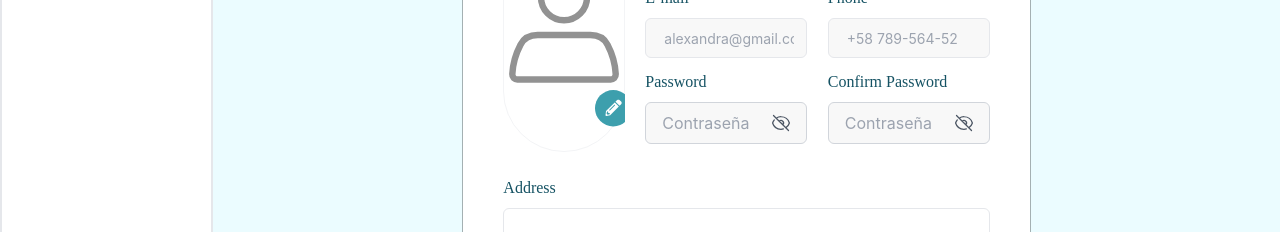
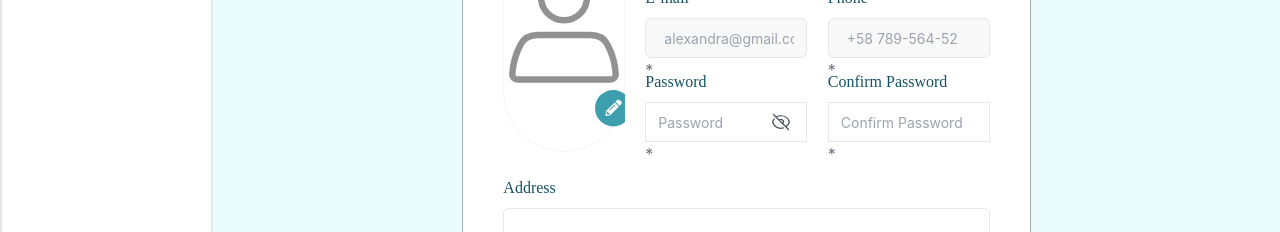
Before and after one commit to EliasRuutu/PetWebsite_frontend, a React (Create React App) app: page /registerNewClient in a window 1280 px wide. Shown: the part 396-628 px from the top of the page. Built offline with nearby package versions, Linux system fonts and the light colour scheme.

Commit message:
complete the function to confirm the password

```diff
--- a/package.json
+++ b/package.json
@@ -24,6 +24,7 @@
     "react-date-picker": "^11.0.0",
     "react-dom": "^18.2.0",
     "react-fontawesome": "^1.7.1",
+    "react-hook-form": "^7.51.4",
     "react-phone-input-2": "^2.15.1",
     "react-qr-code": "^2.0.12",
     "react-redux": "^9.1.1",
--- a/src/CreateAccount/Panels/PanelForPet.jsx
+++ b/src/CreateAccount/Panels/PanelForPet.jsx
@@ -61,18 +61,13 @@
       axios
         .get(`${process.env.REACT_APP_Pet_Backend_Url}/getPetByTag/${urlParams.IdTagNumber}`)
         .then((response) => {
-          setCurrnetPet(response.data.pet);
+          const petInfo = response.data.pet;
+          setCurrnetPet(petInfo);
           // setFile
         })
         .catch((error) => {});
     }
   }, [urlParams.IdTagNumber])
-  // React.useEffect(() => {
-  //   let petNumber = (petsInfo.length + 1).toString().padStart(7, "0");
-  //   setPetsNumber(petNumber);
-
-  //   setNewPet({ ...newPet, idTag: "PT" + petNumber });
-  // }, [petsInfo]);
 
   React.useEffect(() => {
     let unassignedList = [];
--- a/src/ProfileUpdate/RegisterNewClient.jsx
+++ b/src/ProfileUpdate/RegisterNewClient.jsx
@@ -15,12 +15,21 @@
 import LeftSidePanel from "../components/LeftSidePanel1";
 import { toast } from "react-toastify";
 import { useNavigate } from "react-router-dom";
-// import {showToast} from "../utils/showToast";
-
-// import PhoneInput from "react-phone-input-2";
-// import "react-phone-input-2/lib/style.css";
+import { useForm } from "react-hook-form";
 
 const RegisterNewClient = () => {
+  const {
+    register,
+    handleSubmit,
+    watch,
+    formState: { errors },
+  } = useForm();
+  const password = watch("password", "");
+  const [isPasswordVisible, setIsPasswordVisible] = useState(false);
+  const togglePasswordVisibility = () => {
+    setIsPasswordVisible((prevState) => !prevState);
+  };
+
   const [file, setFile] = useState(User);
   const [newClient, setNewClient] = useState({
     name: "",
@@ -77,7 +86,8 @@
       //   progress: undefined,
       //   theme: "light",
       // });
-      alert("enter the data");
+      // alert("enter the data");
+      return 0;
     } else {
       const formData = new FormData();
       formData.append("name", newClient.name);
@@ -95,25 +105,32 @@
           },
         })
         .then((response) => {
-
-          if(response.status === 200) {
+          if (response.status === 200) {
             const personalInfo = response.data;
             alert("successfully registerd");
             navigator("/balanceofclient");
           }
-
         })
         .catch((error) => {
-          console.log("error", error.response.status)
-          if(error.response.status === 404) {
-            alert("The user has already registered.")
+          console.log("error", error.response.status);
+          if (error.response.status === 404) {
+            alert("The user has already registered.");
           }
 
-          if(error.response.status === 500) {
-            alert("The network error.")
+          if (error.response.status === 500) {
+            alert("The network error.");
           }
         });
     }
+  };
+
+  const handleKeyDown = (event) => {
+    if (event.key === "Enter") {
+      event.preventDefault();
+    }
+  };
+  const onSubmit = (data) => {
+    // Handle form submission
   };
 
   return (
@@ -123,6 +140,7 @@
           New Client
         </h1>
       </div>
+      <form onSubmit={handleSubmit(onSubmit)} onKeyDown={handleKeyDown}>
         <div className="flex flex-col gap-6 bg-white border rounded-3xl shadow-[0px_2px_0px_1px_rgba(0,0,0,0.3)] border-none p-[40px]">
           <div className="flex flex-row gap-4 justify-between">
             <div className="flex w-1/4 overflow-hidden h-[250px] relative">
@@ -183,13 +201,73 @@
                   placeholder="alexandra@gmail.com"
                   name="email"
                   onChange={updateClientProfile}
+                  required
                 />
               </div>
               <div className="flex flex-col text-[#155263] gap-2">
                 <h1 className="text-[16px] text-[#155263] font-['Poppins']">
                   Password
                 </h1>
-              <PasswordInput />
+                {/* <PasswordInput /> */}
+                <div className="relative">
+                  <Input
+                    {...register("password", {
+                      required: true,
+                      minLength: 5,
+                    })}
+                    type={isPasswordVisible ? "text" : "password"}
+                    placeholder="Password"
+                    // onChange={updateClientProfile}
+                    required
+                  />
+                  <button
+                    className="absolute inset-y-0 right-0 flex items-center px-4 text-gray-600"
+                    onClick={togglePasswordVisibility}
+                  >
+                    {isPasswordVisible ? (
+                      <svg
+                        xmlns="http://www.w3.org/2000/svg"
+                        fill="none"
+                        viewBox="0 0 24 24"
+                        strokeWidth={1.5}
+                        stroke="currentColor"
+                        className="w-5 h-5"
+                      >
+                        <path
+                          strokeLinecap="round"
+                          strokeLinejoin="round"
+                          d="M2.036 12.322a1.012 1.012 0 010-.639C3.423 7.51 7.36 4.5 12 4.5c4.638 0 8.573 3.007 9.963 7.178.07.207.07.431 0 .639C20.577 16.49 16.64 19.5 12 19.5c-4.638 0-8.573-3.007-9.963-7.178z"
+                        />
+                        <path
+                          strokeLinecap="round"
+                          strokeLinejoin="round"
+                          d="M15 12a3 3 0 11-6 0 3 3 0 016 0z"
+                        />
+                      </svg>
+                    ) : (
+                      <svg
+                        xmlns="http://www.w3.org/2000/svg"
+                        fill="none"
+                        viewBox="0 0 24 24"
+                        strokeWidth={1.5}
+                        stroke="currentColor"
+                        className="w-5 h-5"
+                      >
+                        <path
+                          strokeLinecap="round"
+                          strokeLinejoin="round"
+                          d="M3.98 8.223A10.477 10.477 0 001.934 12C3.226 16.338 7.244 19.5 12 19.5c.993 0 1.953-.138 2.863-.395M6.228 6.228A10.45 10.45 0 0112 4.5c4.756 0 8.773 3.162 10.065 7.498a10.523 10.523 0 01-4.293 5.774M6.228 6.228L3 3m3.228 3.228l3.65 3.65m7.894 7.894L21 21m-3.228-3.228l-3.65-3.65m0 0a3 3 0 10-4.243-4.243m4.242 4.242L9.88 9.88"
+                        />
+                      </svg>
+                    )}
+                  </button>
+                </div>
+                {errors?.password?.type === "required" && (
+                  <p>This field is required</p>
+                )}
+                {errors?.password?.type === "minLength" && (
+                  <p>Password must be at least 5 characters.</p>
+                )}
               </div>
             </div>
             <div className="flex flex-col gap-3 w-1/3">
@@ -202,6 +280,7 @@
                   placeholder="Gomez"
                   name="lastName"
                   onChange={updateClientProfile}
+                  required
                 />
               </div>
               <div className="flex flex-col text-[#155263] gap-2">
@@ -213,6 +292,7 @@
                   placeholder="+58 789-564-52"
                   name="phone"
                   onChange={updateClientProfile}
+                  required
                 />
 
                 {/* <PhoneInput
@@ -225,7 +305,26 @@
                 <h1 className="text-[16px] text-[#155263] font-['Poppins']">
                   Confirm Password
                 </h1>
-              <PasswordInput />
+                {/* <PasswordInput /> */}
+                <Input
+                  {...register("confirmPassword", {
+                    validate: (value) => {
+                      const match = value === password;
+                      if (!match) {
+                        return "Password do not match";
+                      } else {
+                        setNewClient({ ...newClient, password: value });
+                      }
+                    },
+                  })}
+                  type="password"
+                  placeholder="Confirm Password"
+                  // onChange={updateClientProfile}
+                  required
+                />
+                {errors?.confirmPassword && (
+                  <p>{errors.confirmPassword.message}</p>
+                )}
               </div>
             </div>
           </div>
@@ -237,6 +336,7 @@
               className="border rounded-md py-2"
               name="address"
               onChange={updateClientProfile}
+              required
             />
           </div>
           <div className="flex flex-row">
@@ -277,6 +377,7 @@
             </button>
           </div>
         </div>
+      </form>
     </div>
   );
 };
```
Also changed, not shown: 1 other file (tests, documents, lock files or other folders). Lines whose indentation alone changed are shown as unchanged.
